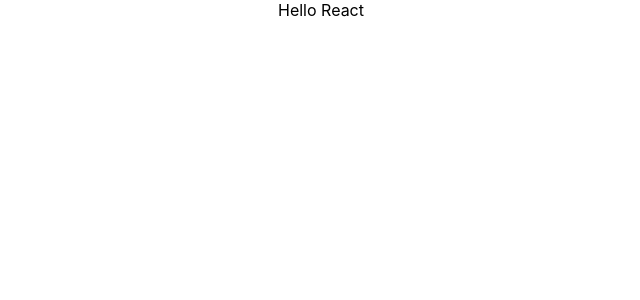
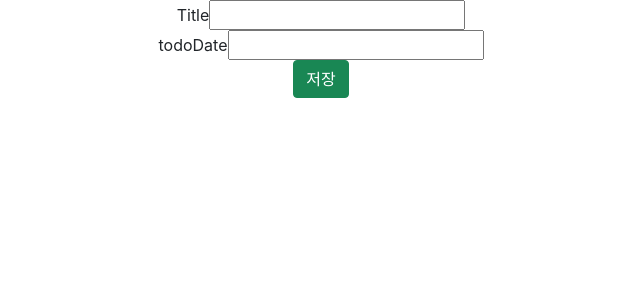
Before and after one commit to nicejongwoo/spring-react-calendar-todo, a React (Create React App) app in the folder front-end/: page /todos in a window 1280 px wide. Shown: the top 300 px of the page, without its empty margins (319-959 px from the left). Built offline with nearby package versions, Linux system fonts and the light colour scheme.

Commit message:
Add Todo Components

```diff
--- a/front-end/src/App.js
+++ b/front-end/src/App.js
@@ -1,9 +1,10 @@
 import './App.css';
+import AppRouter from './router/AppRouter';
 
 function App() {
   return (
-    <div className="App">
-		Hello React
+    <div className='App'>
+      <AppRouter/>
     </div>
   );
 }
--- /dev/null
+++ b/front-end/src/components/Alert.js
@@ -0,0 +1,16 @@
+import { ToastContainer } from "react-toastify";
+
+export default function Alert() {
+    return (
+        <ToastContainer
+            position="bottom-left"
+            hideProgressBar={true}
+            autoClose={3000}
+            newestOnTop={false}
+            rtl={false}
+            pauseOnFocusLoss
+            draggable
+            pauseOnHover
+        />
+    )
+}
--- /dev/null
+++ b/front-end/src/components/useForm.js
@@ -0,0 +1,45 @@
+import { useEffect, useState } from "react";
+
+//values, errors, submitting, handleChange, handleSubmit
+
+function useForm({ initialValues, onSubmit, validate }){
+    const [values, setValues] = useState(initialValues)
+    const [errors, setErrors] = useState({})
+    const [submitting, setSubmitting] = useState(false)
+
+    const handleChange = (event) => {
+        const { name, value } = event.target //<-이부분 문법 공부필요
+        setValues({ ...values, [name]: value }) //<-이부분 문법 공부필요
+    }
+
+    const handleSubmit = async (event) => {
+        console.log('handleSubmit 시작')
+        setSubmitting(true)
+        event.preventDefault()
+        await new Promise((r) => {
+            setTimeout(r, 500)
+        }) //<-이부분 문법 공부필요
+        setErrors(validate(values))
+        console.log('handleSubmit 종료')
+    }
+
+    useEffect(() => { //<-이부분 문법 공부필요
+        if(submitting) {
+            console.log('Object.keys(errors):: ', Object.keys(errors))
+            if(Object.keys(errors).length === 0) { // Object.key()<-이부분 문법 공부필요
+                onSubmit(values)
+            }
+            setSubmitting(false)
+        }
+    }, [errors])
+
+    return {
+        values,
+        errors,
+        submitting,
+        handleChange,
+        handleSubmit,
+    }
+}
+
+export default useForm;
--- a/front-end/src/index.js
+++ b/front-end/src/index.js
@@ -1,8 +1,10 @@
 import React from 'react';
 import ReactDOM from 'react-dom';
+import 'bootstrap/dist/css/bootstrap.min.css';
 import './index.css';
 import App from './App';
 import reportWebVitals from './reportWebVitals';
+
 
 ReactDOM.render(
   <React.StrictMode>
--- /dev/null
+++ b/front-end/src/router/AppRouter.js
@@ -0,0 +1,18 @@
+import { BrowserRouter as Router, Routes, Route } from "react-router-dom"
+import TodoPage from "../todos/TodoPage"
+
+function AppRouter () {
+    return (
+        <div>
+            <Router>
+                <div className="container">
+                    <Routes>
+                        <Route path="/todos" exact element={<TodoPage/>} />
+                    </Routes>
+                </div>
+            </Router>
+        </div>
+    )
+}
+
+export default AppRouter;
--- /dev/null
+++ b/front-end/src/todos/TodoForm.js
@@ -0,0 +1,52 @@
+import { toast } from "react-toastify";
+import useForm from "../components/useForm"
+import { createTodo } from "./TodoService"
+import validate from "./validate"
+import 'react-toastify/dist/ReactToastify.css';
+import Alert from "../components/Alert";
+
+function TodoForm() {
+    const { values, errors, submitting, handleChange, handleSubmit } = useForm({
+        initialValues: { title: '', todoDate: '' },
+        onSubmit: (values) => {
+            createTodo(values).then((response) => {
+                toast.success(response.message)
+            });
+        },
+        validate,
+    })
+
+    return (
+        <form className="col" onSubmit={handleSubmit} noValidate>
+            <div className="form-group">
+                <label>Title</label>
+                <input
+                    type="text"
+                    name="title"
+                    value={values.title}
+                    onChange={handleChange}
+                    className={errors.title && "errorInput"}
+                />
+                {errors.title && <span className="errorMessage">{errors.title}</span>}
+            </div>
+
+            <div className="form-group">
+                <label>todoDate</label>
+                <input
+                    type="text"
+                    name="todoDate"
+                    value={values.todoDate}
+                    onChange={handleChange}
+                    className={errors.todoDate && "errorInput"}
+                />
+                {errors.todoDate && <span className="errorMessage">{errors.todoDate}</span>}
+            </div>
+
+            <button className="btn btn-success" disabled={submitting}>저장</button>
+
+            <Alert/>
+        </form>
+    )
+}
+
+export default TodoForm;
--- /dev/null
+++ b/front-end/src/todos/TodoPage.js
@@ -0,0 +1,13 @@
+import React from "react";
+import TodoForm from './TodoForm'
+
+function TodoPage() {
+
+    return (
+        <div>
+            <TodoForm />
+        </div>
+    )
+}
+
+export default TodoPage;
--- /dev/null
+++ b/front-end/src/todos/TodoService.js
@@ -0,0 +1,35 @@
+// import axios from "axios";
+
+const API_BASE_URL = "/api/v1/todos"
+
+const headers = new Headers({
+    'Content-Type': 'application/json',
+})
+
+const request = (options) => {
+
+    return fetch(options.url, options).then((response) =>
+        response.json().then((json) => {
+            if(!response.ok){
+                return Promise.reject(json);
+            }
+            return json;
+        })
+    ).catch((error) => {
+        return Promise.reject(error);
+    })
+}
+
+
+export function createTodo(todoData) {
+    return request({
+        headers: headers,
+        url: API_BASE_URL,
+        method: 'POST',
+        body: JSON.stringify(todoData),
+    })
+    // .then((response) => {
+    //     console.log('response::', response);
+    //     //toast(response.message)
+    // })
+}
--- /dev/null
+++ b/front-end/src/todos/validate.js
@@ -0,0 +1,23 @@
+function validate({ title, todoDate }) {
+
+    const errors = {}
+
+    console.log('validate 시작')
+
+    if(!title) {
+        errors.title = '제목을 입력해주세요.'
+        console.log('title:: ', title)
+    }
+
+    if(!todoDate) {
+        errors.todoDate = '날짜를 입력해주세요.'
+        console.log('todoDate:: ', todoDate)
+    }
+
+    console.log('validate 종료')
+
+    return errors;
+
+}
+
+export default validate;
```
Also changed, not shown: front-end/package.json (+6 -1 lines), front-end/src/components/Counter.js (added, +18 -0 lines), 1 other file (tests, documents, lock files or other folders).
